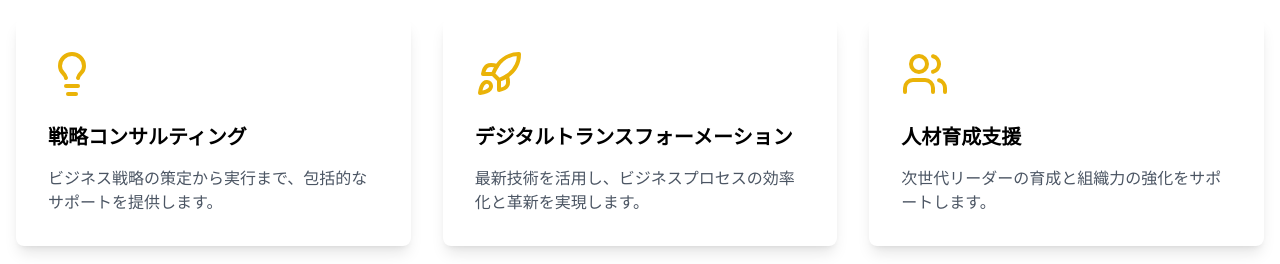
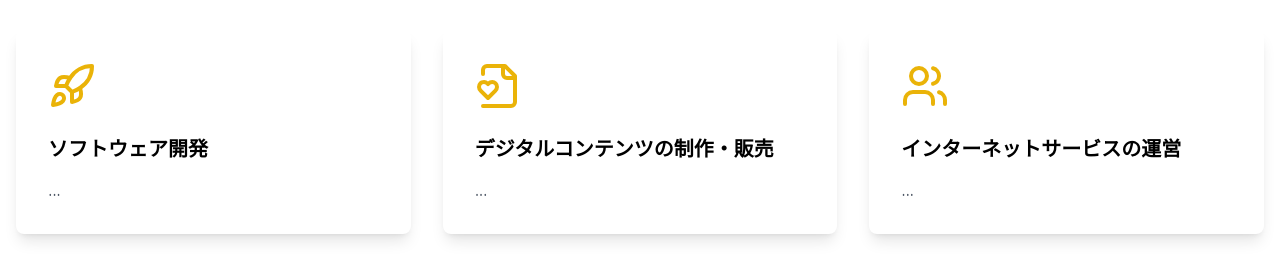
Before and after one commit to tuki0918/bbbit.biz, a Next.js app: page / in a window 1280 px wide. Shown: the part 1920-2184 px from the top of the page. Built offline with nearby package versions, Linux system fonts and the light colour scheme.

Commit message:
feat: update Business component with new icons and titles for services

```diff
--- a/components/Business.tsx
+++ b/components/Business.tsx
@@ -1,26 +1,24 @@
 "use client";
 
 import { motion } from "framer-motion";
-import { Lightbulb, Rocket, Users } from "lucide-react";
+import { FileHeart, Rocket, Users } from "lucide-react";
 import { useInView } from "react-intersection-observer";
 
 const business = [
 	{
-		icon: Lightbulb,
-		title: "戦略コンサルティング",
-		description:
-			"ビジネス戦略の策定から実行まで、包括的なサポートを提供します。",
+		icon: Rocket,
+		title: "ソフトウェア開発",
+		description: "...",
 	},
 	{
-		icon: Rocket,
-		title: "デジタルトランスフォーメーション",
-		description:
-			"最新技術を活用し、ビジネスプロセスの効率化と革新を実現します。",
+		icon: FileHeart,
+		title: "デジタルコンテンツの制作・販売",
+		description: "...",
 	},
 	{
 		icon: Users,
-		title: "人材育成支援",
-		description: "次世代リーダーの育成と組織力の強化をサポートします。",
+		title: "インターネットサービスの運営",
+		description: "...",
 	},
 ];
 
```
